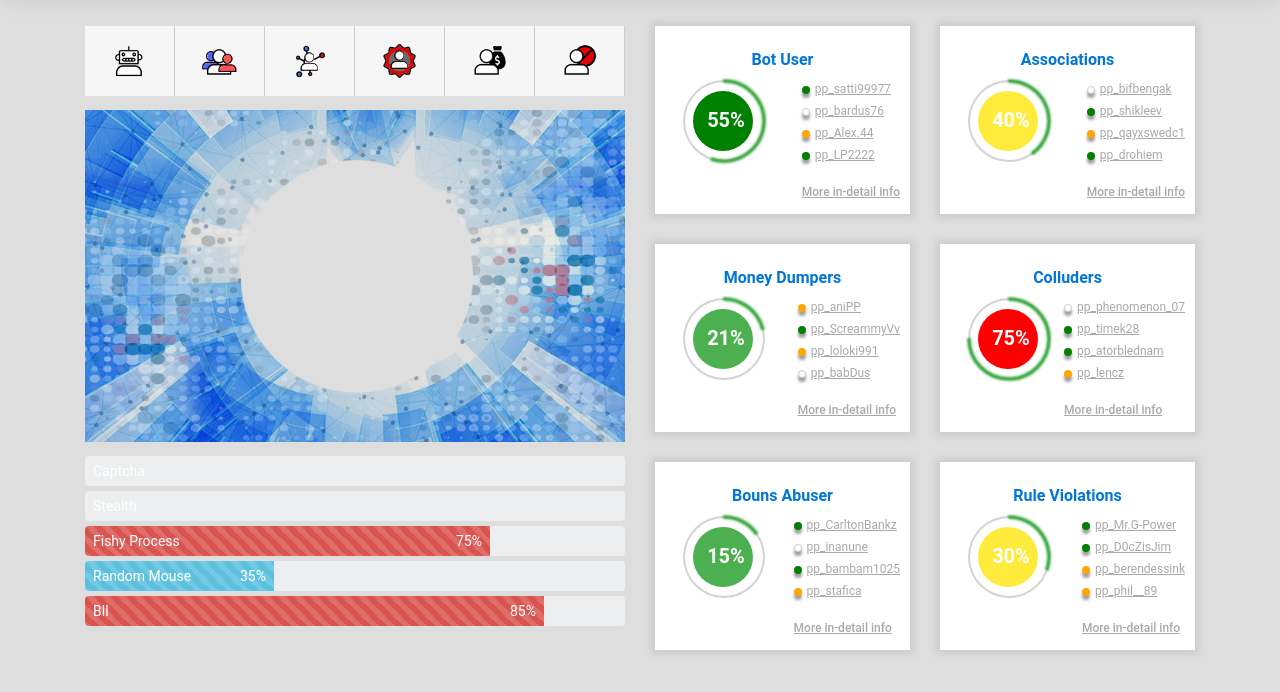
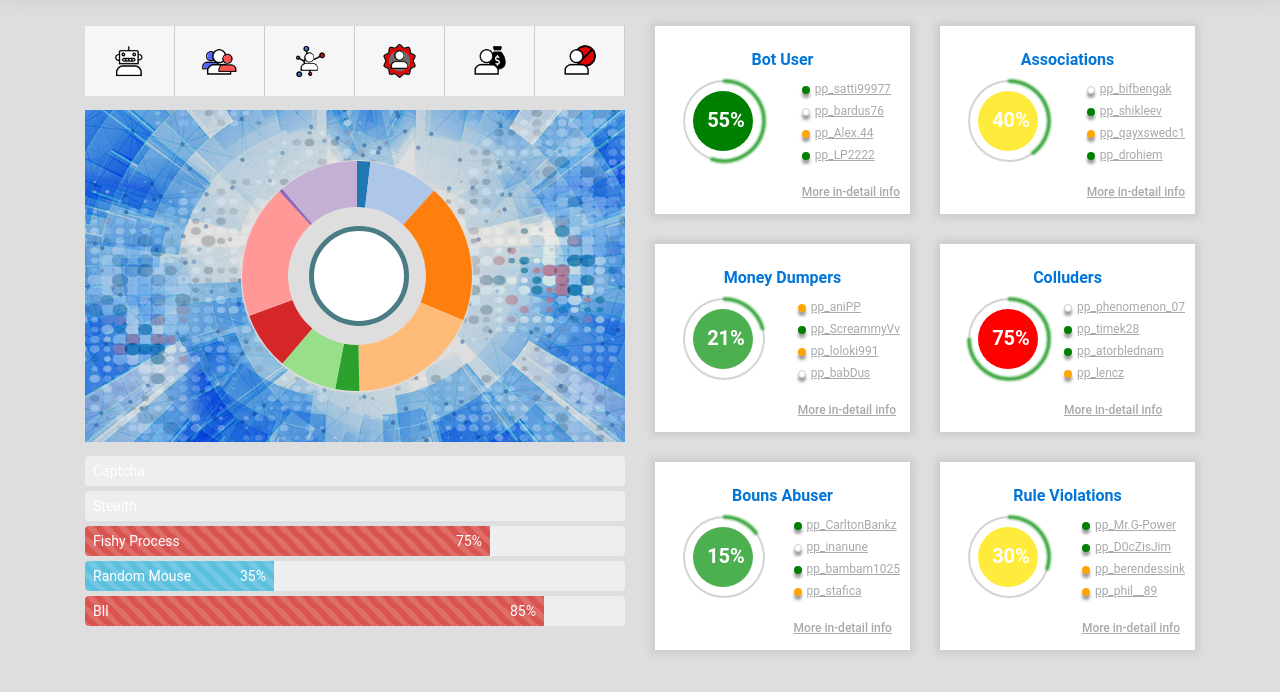
Before and after one commit to Rajesh446/eprotector, a website: page app/index.html in a window 1280 px wide. Shown: the part 64-756 px from the top of the page. Drawn offline with nearby package versions, Linux system fonts and the light colour scheme.

Commit message:
Animation container changes

```diff
--- a/app/index.html
+++ b/app/index.html
@@ -79,6 +79,15 @@
 								</ul>
 							</div>
 							<div class="circle-animation-block">
+                <div class="animation">
+                  <div class="animation-container">
+                    <div class="a-scanner">
+                      <div class="a-slider a-1">
+                        <img src="images/ic_perm_identity_black_24px.svg" alt="">
+                      </div>
+                    </div>
+                  </div>
+                </div>
 								<!--<div class="circle-block">-->
 									<!--<div class="circle"></div>-->
 									<!--<div class="circle-small"></div>-->
--- a/app/scripts/main.js
+++ b/app/scripts/main.js
@@ -569,3 +569,105 @@ window.$(function() {
     slideBeforeScan();
   }, 1000);
 });
+
+(function(d3){
+  var width = 480,
+    height = 250,
+    outerRadius = Math.min(width, height) * .5 - 10,
+    innerRadius = outerRadius * .6;
+
+  var n = 10,
+    data0 = d3.range(n).map(Math.random),
+    data1 = d3.range(n).map(Math.random),
+    data;
+
+  var color = d3.scale.category20();
+
+  var arc = d3.svg.arc();
+
+  var pie = d3.layout.pie()
+    .sort(null);
+
+  var svg = d3.select(".animation").append("svg")
+    .attr("width", width)
+    .attr("height", height);
+
+  svg.selectAll(".arc")
+    .data(arcs(data0, data1))
+    .enter().append("g")
+    .attr("class", "arc")
+    .attr("transform", "translate(" + width / 2 + "," + height / 2 + ")")
+    .append("path")
+    .attr("fill", function(d, i) { return color(i); })
+    .attr("d", arc);
+
+  transition(1);
+
+  function arcs(data0, data1) {
+    var arcs0 = pie(data0),
+      arcs1 = pie(data1),
+      i = -1,
+      arc;
+    while (++i < n) {
+      arc = arcs0[i];
+      arc.innerRadius = innerRadius;
+      arc.outerRadius = outerRadius;
+      arc.next = arcs1[i];
+    }
+    return arcs0;
+  }
+
+  function transition(state) {
+    var path = d3.selectAll(".arc > path")
+      .data(state ? arcs(data0, data1) : arcs(data1, data0));
+
+    // Wedges split into two rings.
+    var t0 = path.transition()
+      .duration(250)
+      .attrTween("d", tweenArc(function(d, i) {
+        return {
+          innerRadius: i & 1 ? innerRadius + 30 : (innerRadius + outerRadius) / 2,
+          outerRadius: i & 1 ? (innerRadius + outerRadius) / 2 : outerRadius
+        };
+      }));
+
+    // Wedges translate to be centered on their final position.
+    var t1 = t0.transition()
+      .attrTween("d", tweenArc(function(d, i) {
+        var a0 = (d.next.startAngle + d.next.endAngle) + 15,
+          a1 = (d.startAngle - d.endAngle);
+        return {
+          startAngle: (a0 + a1) / 2,
+          endAngle: (a0 - a1) / 2
+        };
+      }));
+
+    // Wedges then update their values, changing size.
+    var t2 = t1.transition()
+      .attrTween("d", tweenArc(function(d, i) {
+        return {
+          startAngle: d.next.startAngle,
+          endAngle: d.next.endAngle
+        };
+      }));
+
+    // Wedges reunite into a single ring.
+    var t3 = t2.transition()
+      .attrTween("d", tweenArc(function(d, i) {
+        return {
+          innerRadius: innerRadius,
+          outerRadius: outerRadius
+        };
+      }));
+
+    setTimeout(function() { transition(!state); }, 1000);
+  }
+
+  function tweenArc(b) {
+    return function(a, i) {
+      var d = b.call(this, a, i), i = d3.interpolate(a, d);
+      for (var k in d) a[k] = d[k]; // update data
+      return function(t) { return arc(i(t)); };
+    };
+  }
+})(window.d3_3);
--- a/app/styles/main.css
+++ b/app/styles/main.css
@@ -1229,12 +1229,14 @@ td {
 
 .animation {
   position: relative;
+  top: 55px;
+  left: 2px;
 }
 
 .animation-container {
   position: absolute;
-  top: 70px;
-  left: 185px;
+  top: 75px;
+  left: 222px;
   background: white;
 }
 
```
Also changed, not shown: app/arc-animation.html (+2 -1 lines).
